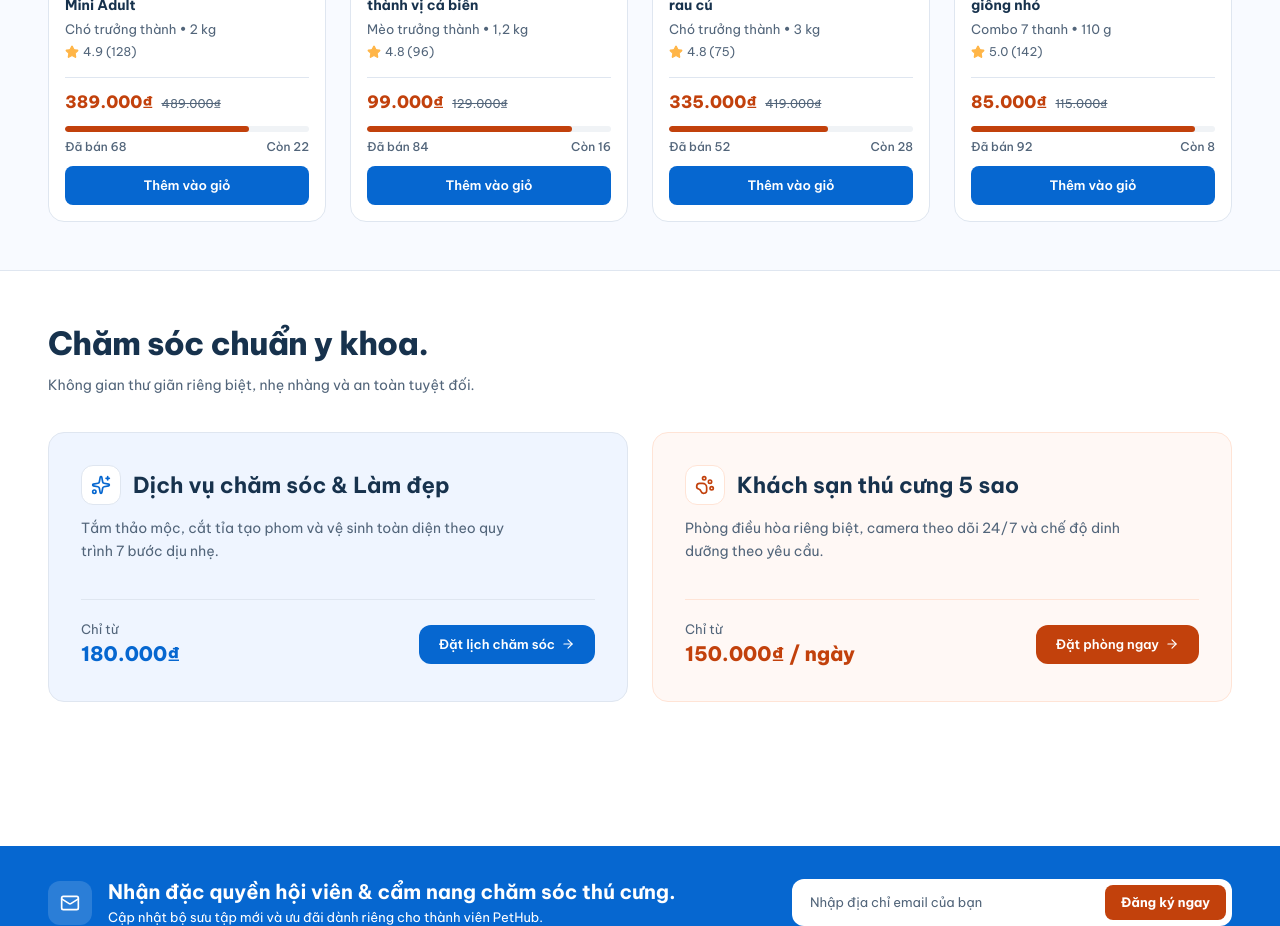
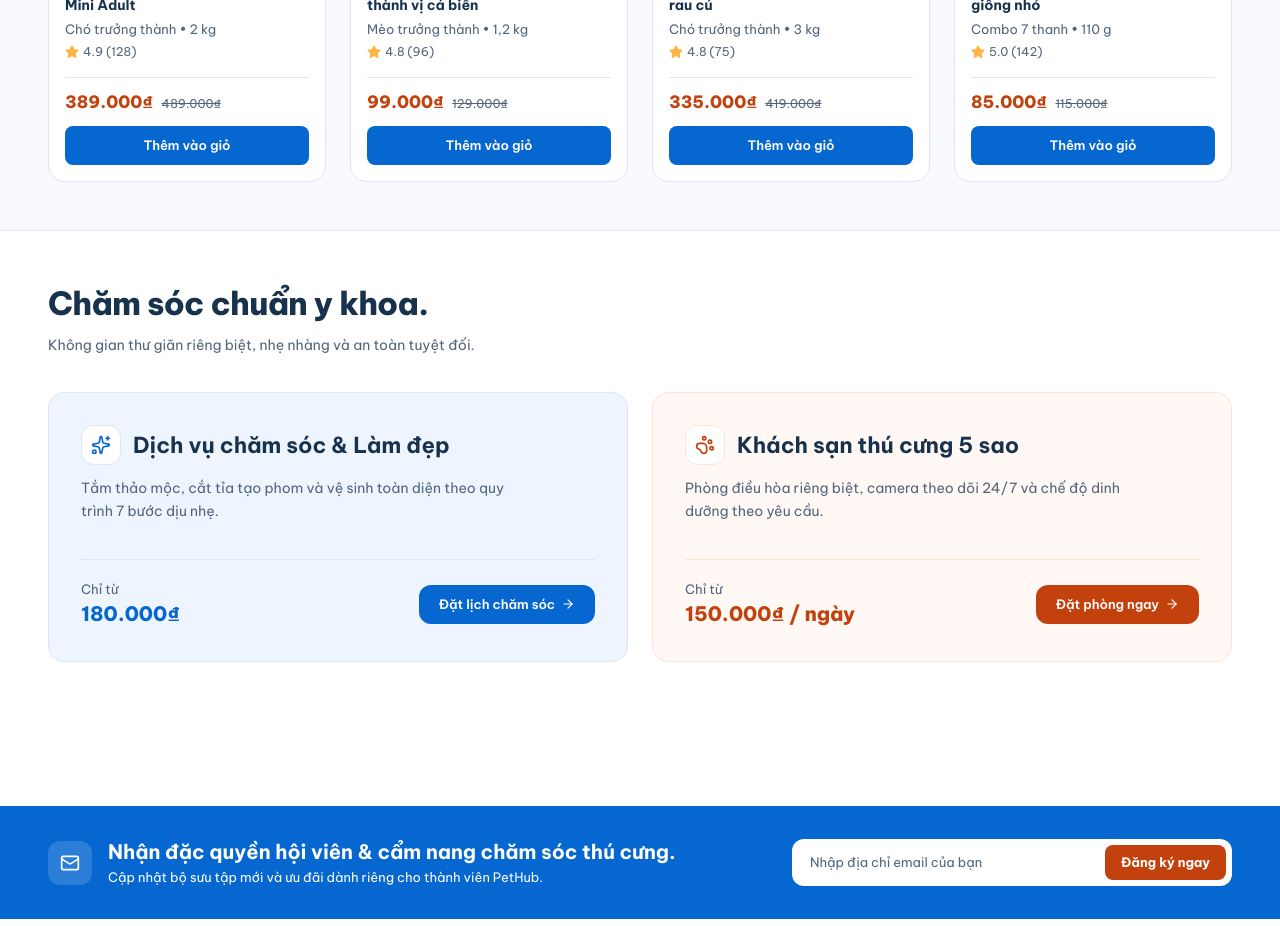
Before and after one commit to Dreams-lands/React-Nodejs, a React (Vite) app in the folder frontend/: page / in a window 1280 px wide. Shown: the part 2600-3526 px from the top of the page. Built offline with nearby package versions, Linux system fonts and the light colour scheme.

Commit message:
ui(home): remove flash-sale red progress bar and sold/remaining stock counters

```diff
--- a/frontend/src/App.tsx
+++ b/frontend/src/App.tsx
@@ -784,10 +784,7 @@ export function App() {
                   </div>
 
                   <div className="grid grid-cols-1 sm:grid-cols-2 lg:grid-cols-4 gap-6 pt-6">
-                    {flashSaleProducts.map((item) => {
-                      const sold = item.soldCount || 0;
-                      const total = item.totalStock || 100;
-                      return (
+                    {flashSaleProducts.map((item) => (
                       <div
                         key={item.id}
                         className="rounded-2xl bg-white border border-[#dfe6f0] p-4 flex flex-col justify-between hover:shadow-md transition-shadow"
@@ -837,19 +834,6 @@ export function App() {
                             )}
                           </div>
 
-                            <div>
-                              <div className="h-1.5 w-full bg-[#f0f3f6] rounded-full overflow-hidden">
-                                <div
-                                  className="h-full bg-[#c2410c] rounded-full"
-                                  style={{ width: `${Math.min(100, (sold / total) * 100)}%` }}
-                                />
-                              </div>
-                              <div className="text-[12px] text-[#52657a] font-medium mt-1.5 flex justify-between tabular-nums">
-                                <span>Đã bán {sold}</span>
-                                <span>Còn {Math.max(0, total - sold)}</span>
-                              </div>
-                            </div>
-
                           <button
                             onClick={() => addProductToCart(item)}
                             className="w-full py-2.5 px-4 rounded-lg bg-[#0667d0] hover:bg-[#0558b5] text-white font-semibold text-[13px] cursor-pointer transition-colors"
@@ -858,8 +842,7 @@ export function App() {
                           </button>
                         </div>
                       </div>
-                      );
-                    })}
+                    ))}
                   </div>
                 </div>
               </section>
```
Lines whose indentation alone changed are shown as unchanged.
